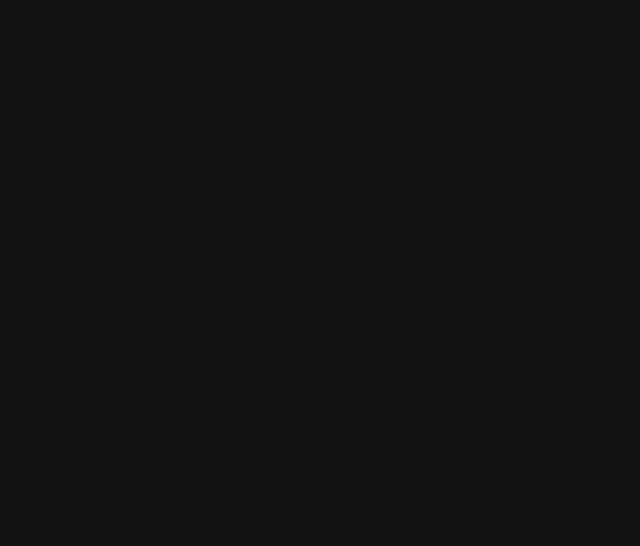
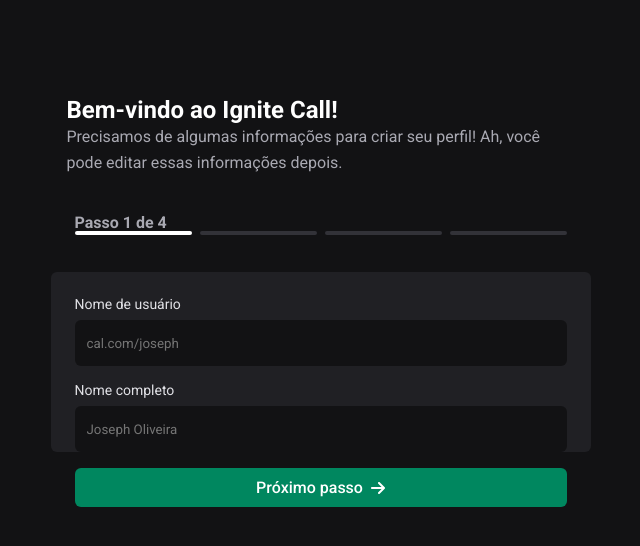
Before and after one commit to pedrohenrrrxz/vite-project, a React (Vite) app: page /Registrar in a window 1280 px wide. Before the commit this address had no page. Shown: the top 546 px of the page, without its empty margins (379-1019 px from the left). Built offline with nearby package versions, Linux system fonts and the light colour scheme.

Commit message:
Tela 3 feita, conecte com o google

```diff
--- a/package.json
+++ b/package.json
@@ -16,7 +16,8 @@
     "@fortawesome/react-fontawesome": "^0.2.2",
     "react": "^18.3.1",
     "react-dom": "^18.3.1",
-    "react-router-dom": "^7.0.1"
+    "react-router-dom": "^7.0.1",
+    "styled-components": "^6.1.13"
   },
   "devDependencies": {
     "@eslint/js": "^9.13.0",
--- a/src/pages/Home.tsx
+++ b/src/pages/Home.tsx
@@ -8,7 +8,7 @@
   const navigate = useNavigate(); // Hook para navegação
 
   const handleNavigate = () => {
-    navigate("/Registro"); // Redireciona para a rota /Registro
+    navigate("/Registrar"); // Redireciona para a rota /Registro
   };
 
   return (
--- a/src/pages/Registrar.tsx
+++ b/src/pages/Registrar.tsx
@@ -1,16 +1,15 @@
 import React from "react";
 import "../styles/Registrar.css";
-import { FontAwesomeIcon } from '@fortawesome/react-fontawesome';
-import { faArrowRight } from '@fortawesome/free-solid-svg-icons';
+import { FontAwesomeIcon } from "@fortawesome/react-fontawesome";
+import { faArrowRight } from "@fortawesome/free-solid-svg-icons";
 import { useNavigate } from "react-router-dom";
 
 const Registrar: React.FC = () => {
   const navigate = useNavigate(); // Hook para navegação
 
   const handleNavigate = () => {
-      navigate("/Registrar2"); // Redireciona para a rota /Registro
+    navigate("/Registrar2"); // Redireciona para a rota /Registrar2
   };
-
 
   return (
     <div className="content">
@@ -18,7 +17,8 @@
         <div className="title">
           <h2>Bem-vindo ao Ignite Call!</h2>
           <p>
-                    Precisamos de algumas informações para criar seu perfil! Ah, você pode editar essas informações depois.
+            Precisamos de algumas informações para criar seu perfil! Ah, você
+            pode editar essas informações depois.
           </p>
         </div>
       </div>
@@ -38,15 +38,16 @@
           <p>Nome de usuário</p>
           <input type="text" placeholder="cal.com/joseph" />
         </div>
+
         <div className="inputbox">
           <p>Nome completo</p>
-                <input type="text" placeholder="Joseph Oliveira"/>
+          <input type="text" placeholder="Joseph Oliveira" />
         </div>
-            <div className="inputbox">
-            <button onClick={handleNavigate}>
-Próximo passo <FontAwesomeIcon icon={faArrowRight} />
+
+        <button className="next-button" onClick={handleNavigate}>
+          Próximo passo
+          <FontAwesomeIcon icon={faArrowRight}/>
         </button>
-            </div>
       </div>
     </div>
   );
--- a/src/pages/Registrar2.tsx
+++ b/src/pages/Registrar2.tsx
@@ -2,8 +2,15 @@
 import "../styles/Registrar2.css";
 import { faArrowRight } from '@fortawesome/free-solid-svg-icons';
 import { FontAwesomeIcon } from "@fortawesome/react-fontawesome";
+import { useNavigate } from "react-router-dom";
 
 const Registrar2: React.FC = () => {
+        const navigate = useNavigate(); // Hook para navegação
+
+        const handleNavigate = () => {
+          navigate("/Registrar2"); // Redireciona para a rota /Registrar2
+        };
+
     return (
         <div className="content">
         <div className="header">
@@ -30,6 +37,10 @@
               <p>Google Agenda</p>
               <button>Conectar<FontAwesomeIcon icon={faArrowRight}/></button>
            </div>
+           <button className="next-button" onClick={handleNavigate}>
+          Próximo passo
+          <FontAwesomeIcon icon={faArrowRight}/>
+        </button>
         </div>
     </div>
     );
--- a/src/routes/Routes.tsx
+++ b/src/routes/Routes.tsx
@@ -11,7 +11,7 @@
     <BrowserRouter>
       <Routes>
         <Route path="/" element={<Home />} />
-        <Route path="/Registro" element={<Registrar />} />
+        <Route path="/Registrar" element={<Registrar />} />
         <Route path="/Registrar2" element={<Registrar2/>}/>
       </Routes>
     </BrowserRouter>
--- a/src/styles/Registrar.css
+++ b/src/styles/Registrar.css
@@ -1,155 +1,142 @@
+/* Estilização geral do content */
 .content {
     display: flex;
     flex-direction: column;
     width: 540px;
-    height: 443px;
-    margin-top: 96px;
+    height: 900px;
+    margin-top: 48px; /* Reduzido de 96px */
     margin-left: 429.5px;
-    justify-items: center;
+    margin-bottom: 300px;
     font-family: 'Roboto', sans-serif;
-
-
-    gap: 24px;
+    gap: 14px; /* Reduzido de 24px */
   }
 
-.header {
+  /* Estilização do header */
+  .content .header {
     align-items: center;
     width: 540px;
-    height: 90px;
-    padding: 0px 24px;
+    height: 80px; /* Reduzido de 90px */
+    padding: 0px 16px; /* Reduzido de 24px */
   }
 
   .content .header .title {
     width: 492px;
-    height: 90px;
+    height: 80px; /* Reduzido de 90px */
     color: white;
-    gap: 8px;
   }
 
-.content .header .label {
-    width: 117px;
-    height: 27px;
-}
-
-.header .title p {
+  .content .header .title p {
     width: 492px;
     height: 52px;
-    top: 38px;
-    left: 24px;
     font-family: Roboto;
     font-size: 16px;
     font-weight: 400;
     line-height: 25.6px;
     text-align: left;
-    text-underline-position: from-font;
-    text-decoration-skip-ink: none;
     color: #A9A9B2;
   }
 
-.content .label p {
-    font-family: Roboto;
-    font-size: 12px;
-    font-weight: 400;
-    line-height: 19.2px;
-    text-align: left;
-    text-decoration-skip-ink: none;
-    color: #A9A9B2;
-
-}
-
+  /* Estilização do progresso (steps) */
   .content .steps {
     display: flex;
     flex-direction: column;
+    justify-content: center;
+    align-items: center;
     width: 540px;
-    height: 27px;
+    height: 16px;
     border-radius: 2px;
-    padding: 24px;
     color: #A9A9B2;
     font-family: 'Roboto', sans-serif;
   }
 
+  .content .steps .text {
+    display: flex;
+    flex-direction: column;
+    width: 100%;
+    height: 18px;
+    gap: 8px;
+  }
+
   .content .steps .quadrados {
-    display: flex; /* Organiza os itens em linha */
-    justify-content: space-between; /* Espaça os quadrados uniformemente */
-    align-items: center; /* Alinha os quadrados verticalmente ao centro */
-    gap: 8px; /* Espaçamento entre os quadrados */
-    width: 100%; /* Ocupa toda a largura do container pai */
-    height: 8px; /* Altura total dos quadrados */
+    display: flex;
+    justify-content: space-between;
+    align-items: center;
+    gap: 8px;
+    width: 100%;
+    height: 6px; /* Reduzido de 8px */
   }
 
   .content .steps .step {
-    flex: 1; /* Faz com que cada quadrado ocupe uma proporção igual dentro do container */
-    height: 4px; /* Define a altura de cada barra */
-    background-color: #323238; /* Cor padrão dos quadrados */
-    border-radius: 2px; /* Arredonda levemente os cantos */
+    flex: 1;
+    height: 4px;
+    background-color: #323238;
+    border-radius: 2px;
   }
 
   .content .steps .step.active {
-    background-color: #FFFFFF; /* Cor do quadrado ativo */
+    background-color: #FFFFFF;
   }
 
-
+  /* Estilização do modal */
   .content .modal {
     display: flex;
     flex-direction: column;
-    width: 540px;
-    height: 278px;
-    padding: 24px;
-    gap: 16px;
-    border-radius: 6px 6px 6px 6px;
-    border: 1px solid #323238; /* Define a borda em todos os lados */
-    opacity: 1; /* Certifique-se de que esteja visível */
-    background-color: #202024; /* Cor de fundo */
+    width: 800px;
+    height: auto;
+    padding: 16px; /* Reduzido de 24px */
+    gap: 12px; /* Reduzido de 16px */
+    border-radius: 6px;
+    border: 1px solid #323238;
+    background-color: #202024;
   }
 
-;
-
+  /* Estilização dos campos input */
   .content .modal .inputbox {
     display: flex;
     flex-direction: column;
     width: 492px;
-    height: 76px;
     gap: 8px;
-    margin: top 10px; ;
   }
 
   .content .modal .inputbox p {
-    display: flex;
-    flex-direction: column;
-    width: 200px;
-    height: 22px;
     font-family: Roboto;
     font-size: 14px;
     font-weight: 400;
     text-align: left;
-    text-decoration-skip-ink: none;
     color: #E1E1E6;
-    border-radius: 6%;
-    line-height: 22,4px;
-
-
   }
 
   .content .modal .inputbox input {
     width: 492px;
     height: 46px;
-    padding: 12px 16px;
-    gap: 8px;
+    padding: 8px 12px; /* Reduzido */
     border: none;
     background-color: #121214;
     border-radius: 6px;
-    bottom: 12px;
-    left:16px;
+    color: #E1E1E6;
+    font-family: 'Roboto', sans-serif;
   }
-.content .modal .inputbox button {
+
+  /* Estilização do botão "Próximo passo" */
+  .content .modal .next-button {
+    display: flex;
+    justify-content: center;
+    align-items: center;
     width: 492px;
-height: 46px;
-padding: 12px 16px;
+    height: 44px; /* Reduzido de 46px */
+    padding: 10px 14px; /* Ajustado */
     gap: 8px;
-border-radius: 6px;
-opacity: 0px;
     background-color: #00875F;
     color: white;
+    border: none;
     border-radius: 6px;
+    cursor: pointer;
+    font-family: 'Roboto', sans-serif;
+    font-size: 16px;
+    font-weight: 500;
+    transition: background-color 0.2s ease;
+  }
 
-};
+  .content .modal .next-button:hover {
+    background-color: #00a372;
+  }
--- a/src/styles/Registrar2.css
+++ b/src/styles/Registrar2.css
@@ -110,13 +110,13 @@
 }
 
 .content .modal .inputBox {
+    border:1px solid rgba(128, 128, 128, 0.26);
     display: flex;
     align-items: center;
     width: 492px;
     height: 70px;
     padding: 16px 24px;
     border-radius: 6px;
-    border: 1px;
     justify-content: space-between;
 }
 
```
Also changed, not shown: 1 other file (tests, documents, lock files or other folders). Lines whose indentation alone changed are shown as unchanged.
